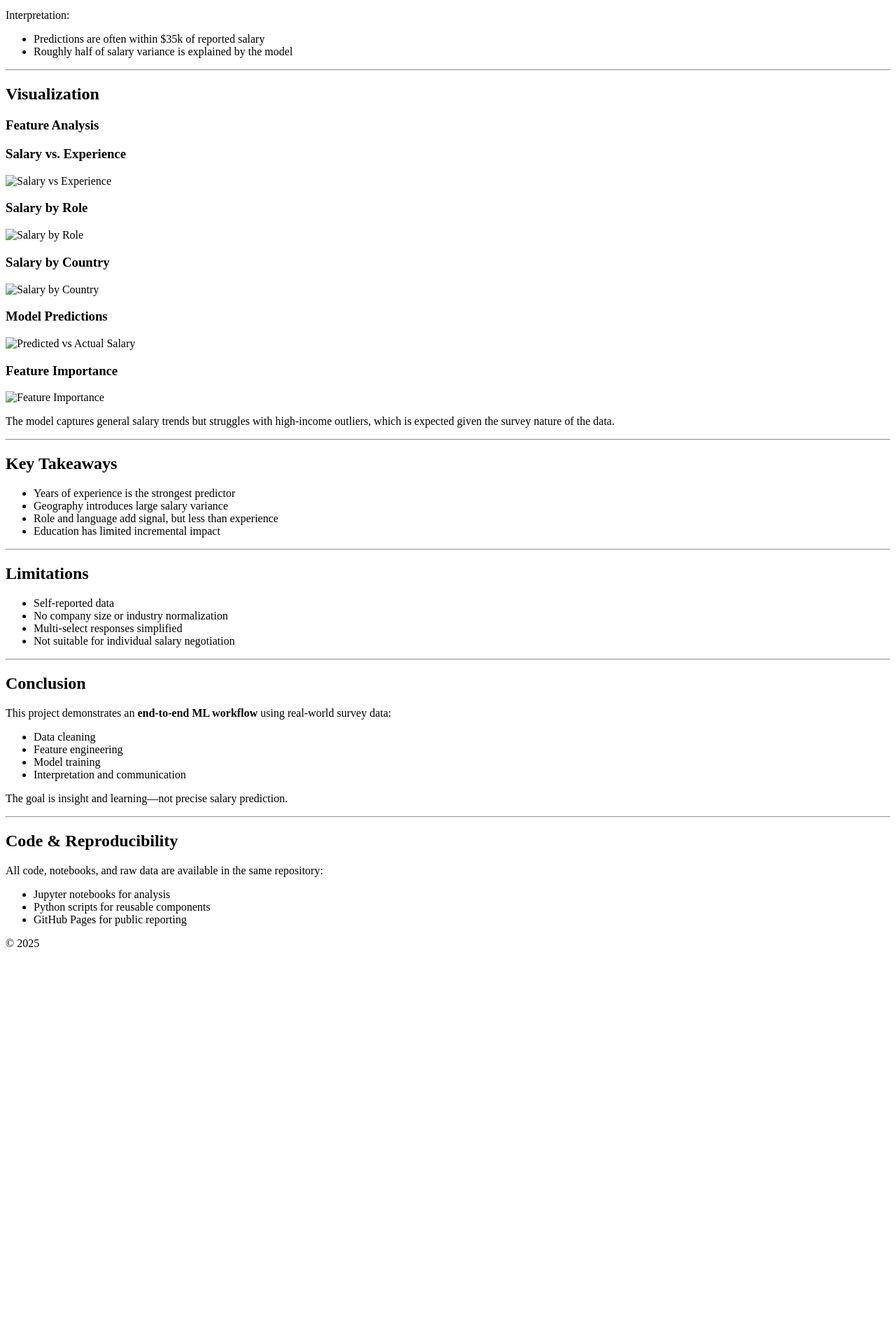
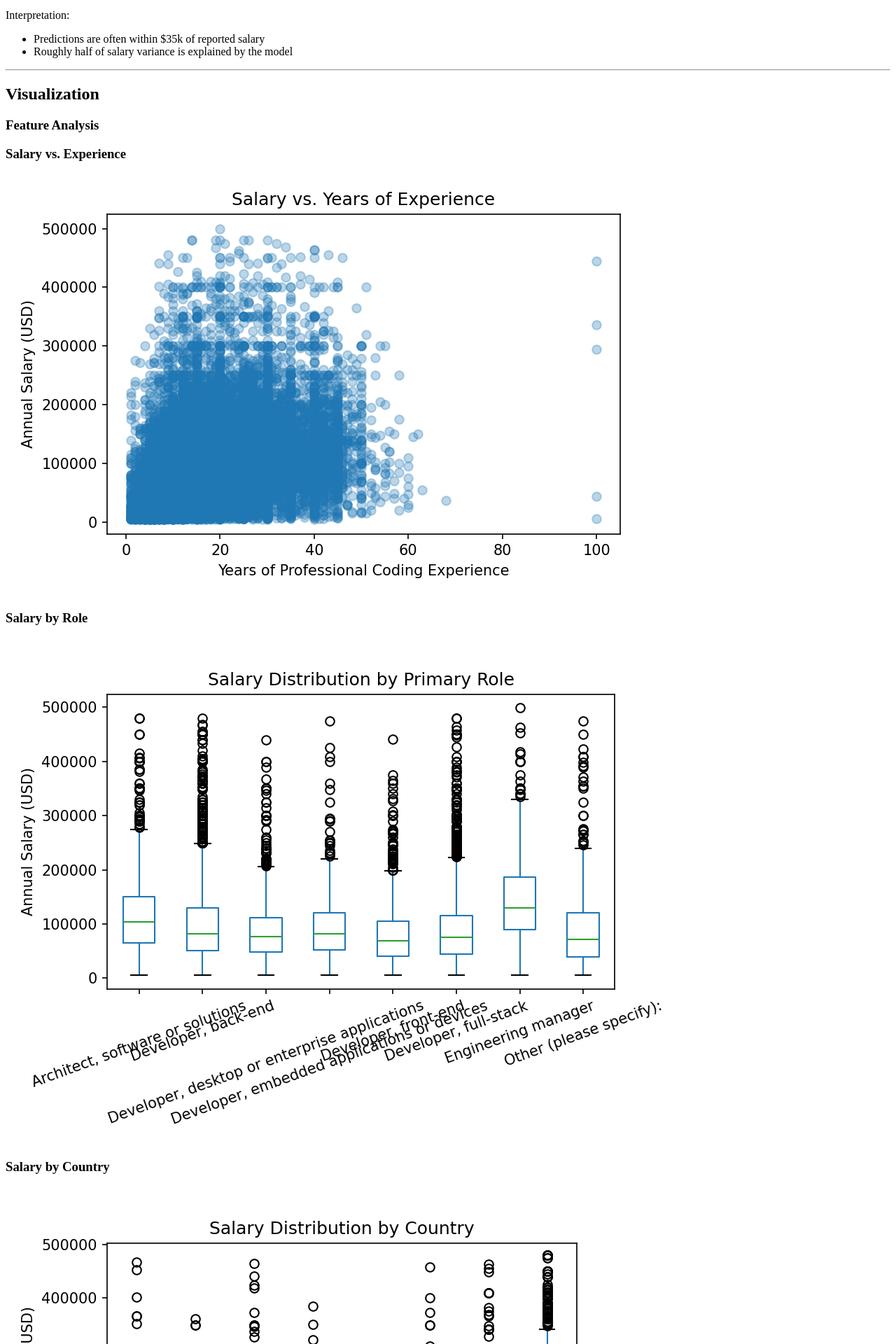
Before and after one commit to ilvfruits/stackoverflow-survey-2025, a Jekyll site: the page built from docs/_posts/2025-12-22-salary-prediction-report.md, in a window 1280 px wide. Shown: the part 1318-3238 px from the top of the page at 70% size. Built offline with Jekyll 4.4.1, drawn with Linux system fonts in a browser that asks for light colours; before the commit the page ends 2691 px from its top, so only the background shows below that.

Commit message:
Update 2025-12-22-salary-prediction-report.md
change image links

```diff
--- a/docs/_posts/2025-12-22-salary-prediction-report.md
+++ b/docs/_posts/2025-12-22-salary-prediction-report.md
@@ -79,19 +79,19 @@ Interpretation:
 ### Feature Analysis
 
 ### Salary vs. Experience
-![Salary vs Experience]({{site.baseurl}}/docs/assets/images/salary_vs_experience.png)
+![Salary vs Experience]({{site.baseurl}}/assets/images/salary_vs_experience.png)
 
 ### Salary by Role
-![Salary by Role](/docs/assets/images/salary_by_role.png)
+![Salary by Role](/assets/images/salary_by_role.png)
 
 ### Salary by Country
-![Salary by Country](/docs/assets/images/salary_by_country.png)
+![Salary by Country](/assets/images/salary_by_country.png)
 
 ### Model Predictions
-![Predicted vs Actual Salary](/docs/assets/images/predicted_vs_true.png)
+![Predicted vs Actual Salary](/assets/images/predicted_vs_true.png)
 
 ### Feature Importance
-![Feature Importance](/docs/assets/images/feature_importance.png)
+![Feature Importance](/assets/images/feature_importance.png)
 
 The model captures general salary trends but struggles with
 high-income outliers, which is expected given the survey nature
```
